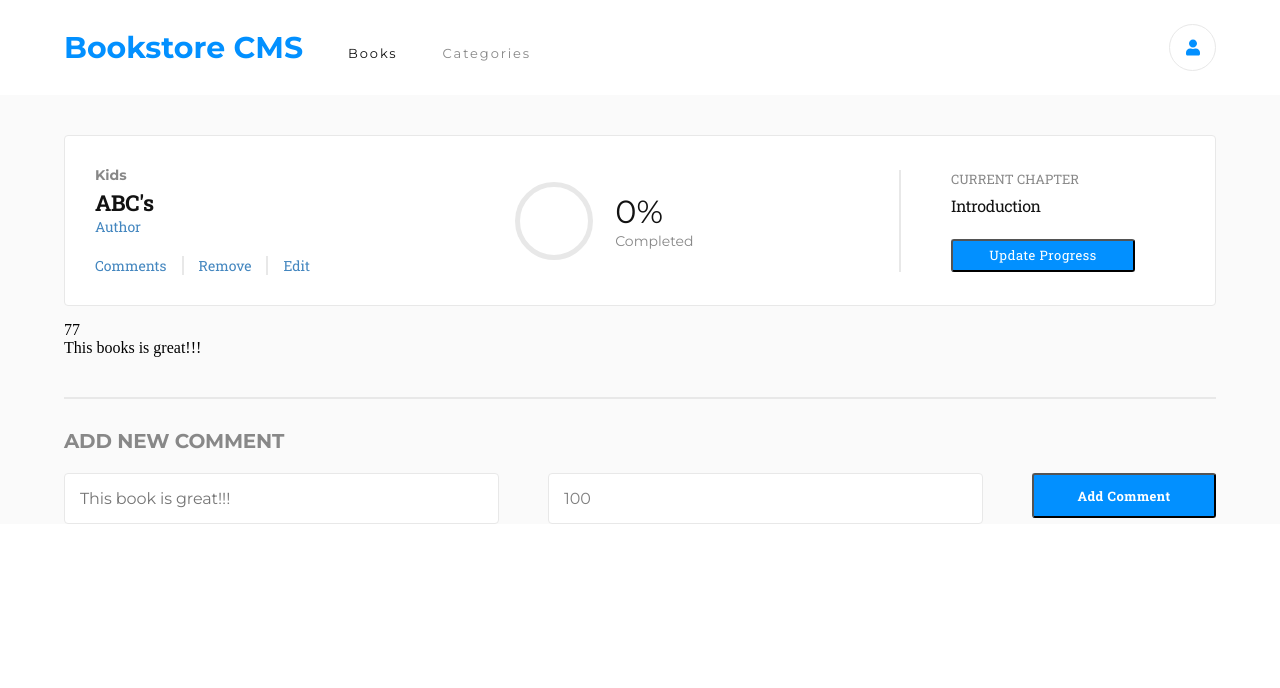
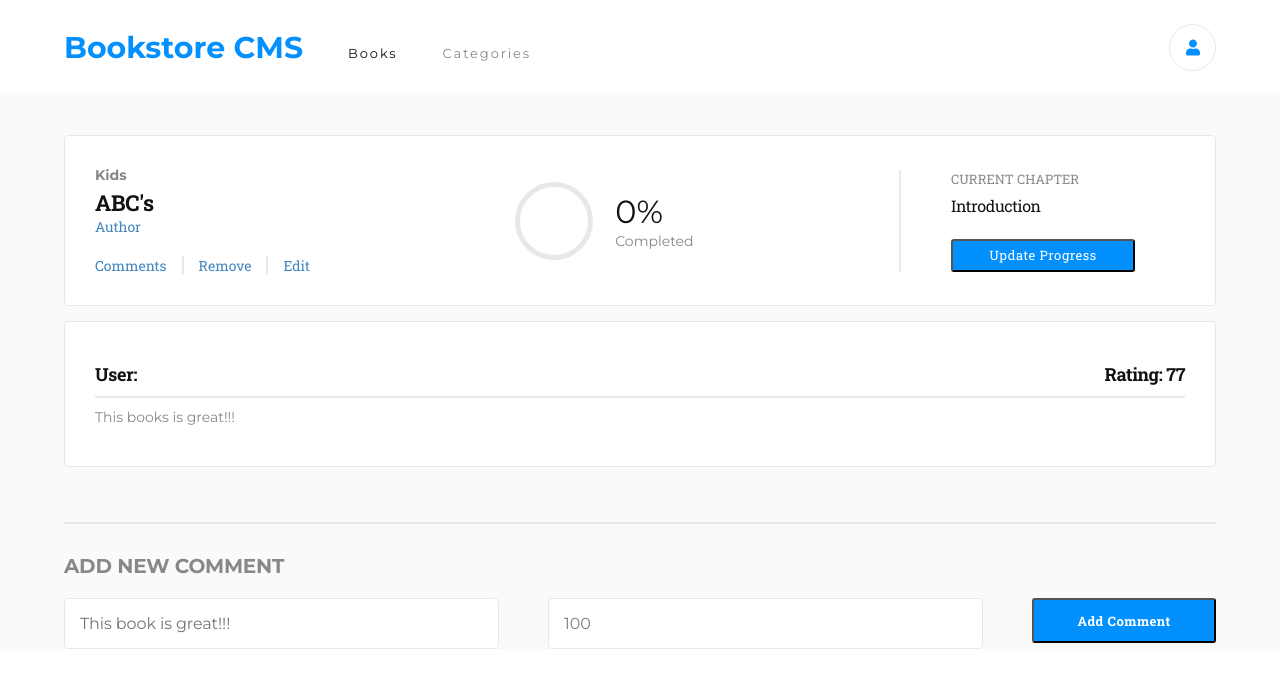
Before and after one commit to MPalhidai/mybooks, a React (Create React App) app: page /books/1234 in a window 1280 px wide. Shown: the top 688 px of the page. Built offline with nearby package versions, Linux system fonts and the light colour scheme.

Commit message:
comment style

```diff
--- a/src/components/Comment.js
+++ b/src/components/Comment.js
@@ -1,22 +1,25 @@
 import React from 'react';
 import '../css/Comment.css';
 
-// Comment - rating, content, user_id, book_id
+// comment - rating, content, user_id, book_id
 // Cool feature if the comment could check how much the user has read the book
 
 export class Comment extends React.Component {
   render() {
     return (
-      <div className = 'CommentCard' id = { this.props.id }>
-        <div className = 'CommentCardLeft'>
-          <p className = 'CommentUser'>{ this.props.user }</p>
+      <div className = 'commentCard' id = { this.props.id }>
+        <div className = 'flexDiv'>
+          <div className = 'commentCardLeft'>
+            <p className = 'commentUser'>User: { this.props.user }</p>
+          </div>
+          <div className = 'commentCardRight'>
+            <p className = 'commentRating'>Rating: { this.props.rating }</p>
+          </div>
         </div>
-        <div className = 'CommentCardRight'>
-          <p className = 'CommentRating'>{ this.props.rating }</p>
+        <div className = 'commentCardBottom'>
+          <p className = 'commentContent'>{ this.props.content }</p>
         </div>
-        <div className = 'CommentCardBottom'>
-          <p className = 'CommentContent'>{ this.props.content }</p>
-        </div>
+
       </div>
     );
   }
--- a/src/css/App.css
+++ b/src/css/App.css
@@ -1,4 +1,5 @@
 @import url('https://fonts.googleapis.com/css?family=Montserrat:400,700');
+@import url('https://fonts.googleapis.com/css?family=Roboto+Slab:400,700');
 
 body {
   margin: 0;
--- a/src/css/Book.css
+++ b/src/css/Book.css
@@ -1,5 +1,3 @@
-@import url('https://fonts.googleapis.com/css?family=Roboto+Slab:400,700');
-
 .bookCard {
   display: flex;
   justify-content: space-between;
--- a/src/css/Comment.css
+++ b/src/css/Comment.css
@@ -0,0 +1,44 @@
+.commentCard {
+  border-radius: 4px;
+  border: solid 1px #e8e8e8;
+  background-color: #ffffff;
+  margin-bottom: 15px;
+  padding: 30px;
+}
+
+.commentCardLeft {
+
+}
+
+.commentCardRight {
+  text-align: right;
+}
+
+.commentCardBottom {
+  border-top: 2px solid #e8e8e8;
+}
+
+.commentUser, .commentRating {
+  font-family: 'Roboto Slab', sans-serif;
+  font-size: 18px;
+  font-weight: bold;
+  font-style: normal;
+  font-stretch: normal;
+  line-height: normal;
+  letter-spacing: -0.4px;
+  color: #121212;
+  margin: 10px 0;
+}
+
+.commentContent {
+  opacity: 0.5;
+  font-family: 'Montserrat', sans-serif;
+  font-size: 14px;
+  font-weight: normal;
+  font-style: normal;
+  font-stretch: normal;
+  line-height: normal;
+  letter-spacing: normal;
+  color: #121212;
+  margin: 10px 0;
+}
```
